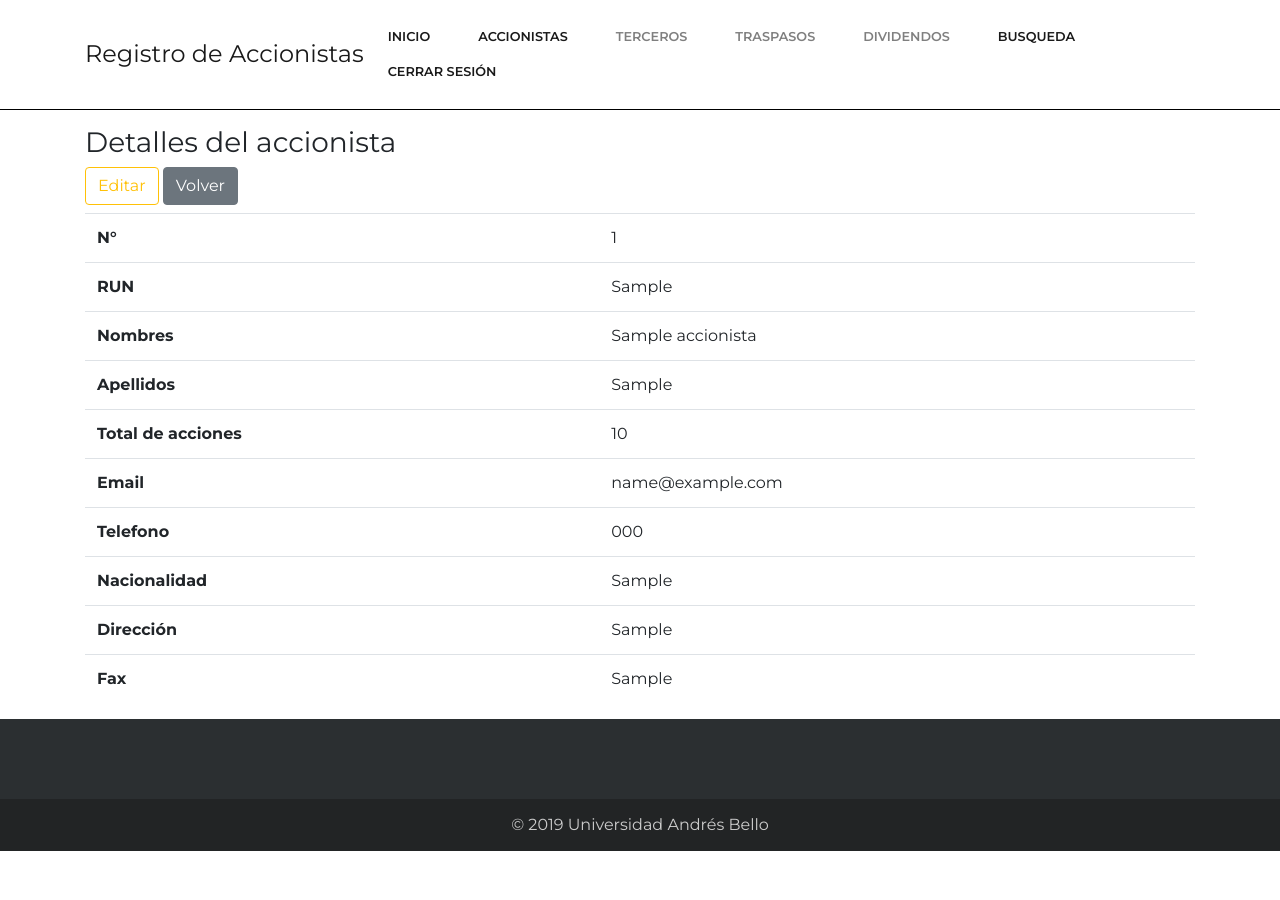
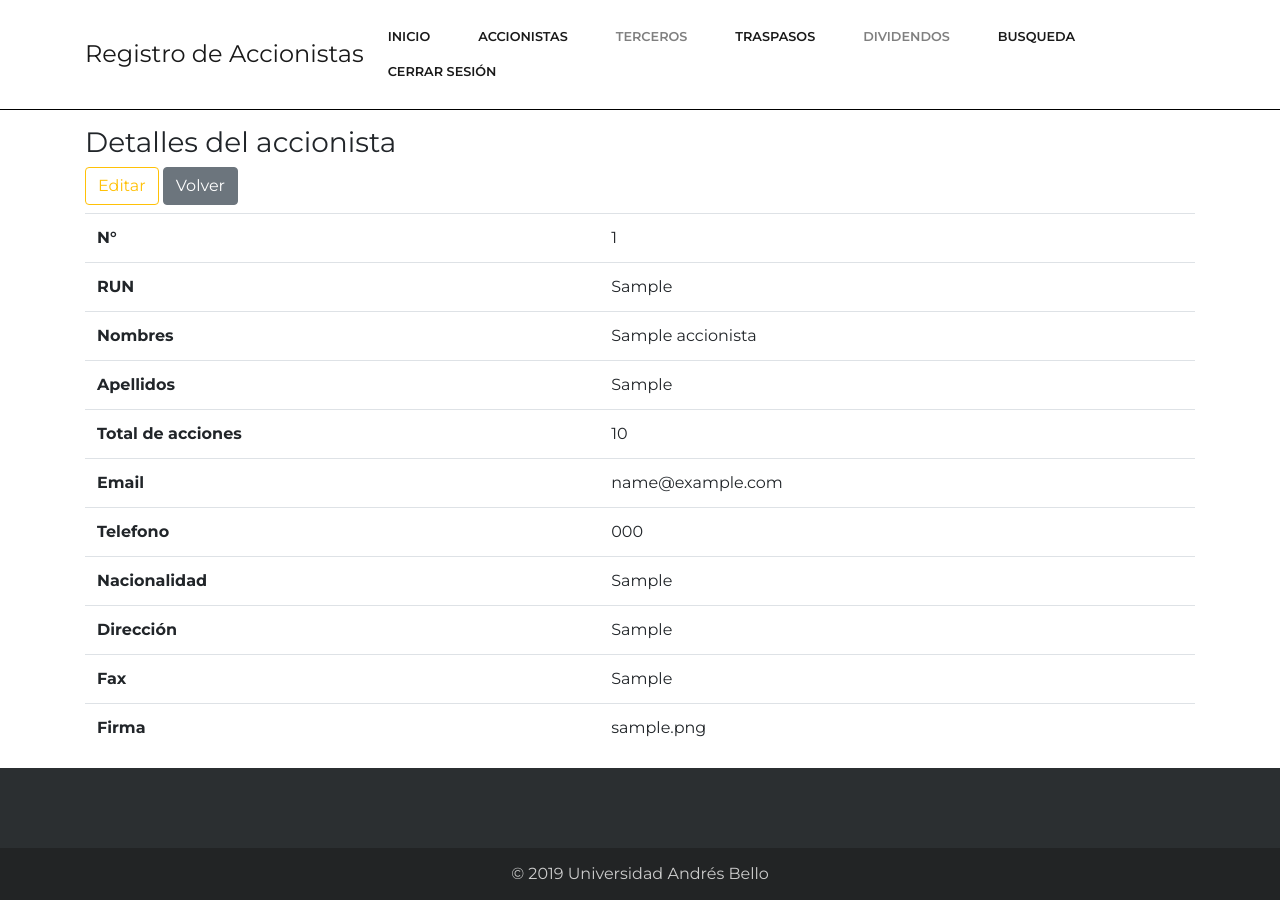
Before and after one commit to gmanquilefn/GRUPO9_Registro-de-Accionistas, a Django app: page /accionistas/1/ in a window 1280 px wide. Before the commit the page ends 851 px from the top, so only its background shows below. Run offline with Django 3.2, Linux system fonts and the light colour scheme; a user stored in the database is signed in; tables that the repository leaves empty hold one stand-in row (values such as "Sample post"); some libraries are stand-ins or nearby versions.

Commit message:
Funcionalidad de agregar archivos a los accionistas

```diff
--- a/accionista/models.py
+++ b/accionista/models.py
@@ -11,6 +11,7 @@ class Accionista(models.Model):
   telefono = models.CharField(max_length=20, default='')
   email = models.CharField(max_length=100, default='example@correo.com')
   fax = models.CharField(max_length=20, default='')
+  imagen = models.FileField(upload_to="accionistas", null=True)
   accionistas = models.Manager()
 
   def __str__ (self):
--- a/accionista/templates/accionista.html
+++ b/accionista/templates/accionista.html
@@ -46,6 +46,10 @@
         <th scope="row">Fax</th>
         <td>{{ accionista.fax }}</td>
       </tr>
+      <tr>
+        <th scope="row">Firma</th>
+        <td>{{ accionista.imagen }}</td>
+      </tr>
     </tbody>
   </table>
 </div>
--- a/accionista/templates/crear.html
+++ b/accionista/templates/crear.html
@@ -2,7 +2,7 @@
 {% load static %}
 {% block content %}
 <div class="container" style="width: 20rem;">
-  <form action="" method="post">
+  <form action="" method="post" enctype="multipart/form-data">
     {% csrf_token %}
     <table class="table table-borderless">
       {{ form.as_table }}
--- a/accionista/urls.py
+++ b/accionista/urls.py
@@ -1,6 +1,8 @@
 from django.conf.urls import url,re_path
 from django.urls import path, include
 from accionista import views
+from django.conf import settings
+from django.conf.urls.static import static
 
 urlpatterns = [
   url(r'^accionistas/$',views.AccionistasView.as_view(),name="accionistas"),
@@ -8,3 +10,6 @@ urlpatterns = [
   re_path(r'^accionistas/(?P<pk>\d+)/editar/$',views.UpdateAccionista.as_view(success_url="/accionistas/"),name='editar'),
   re_path(r'accionistas/(?P<pk>\d+)/$',views.DetalleAccionistaView.as_view(),name="accionista"),
 ]
+
+if settings.DEBUG:
+    urlpatterns += static(settings.MEDIA_URL, document_root=settings.MEDIA_ROOT)
--- a/regAccionistas/settings.py
+++ b/regAccionistas/settings.py
@@ -81,3 +81,5 @@ USE_I18N = True
 USE_L10N = True
 USE_TZ = True
 STATIC_URL = '/static/'
+MEDIA_URL = '/media/'
+MEDIA_ROOT = os.path.join(BASE_DIR, 'media')
--- a/regAccionistas/urls.py
+++ b/regAccionistas/urls.py
@@ -1,8 +1,13 @@
 from django.contrib import admin
 from django.urls import path, include
+from django.conf import settings
+from django.conf.urls.static import static
 
 urlpatterns = [
   path('admin/', admin.site.urls),
   path(r'', include('seguridad.urls')),
   path(r'', include('accionista.urls')),
 ]
+
+if settings.DEBUG:
+    urlpatterns += static(settings.MEDIA_URL, document_root=settings.MEDIA_ROOT)
--- a/requirements.txt
+++ b/requirements.txt
@@ -1,3 +1,4 @@
+pillow
 djangorestframework
 gunicorn
 django>=2.1
--- a/seguridad/templates/navbar.html
+++ b/seguridad/templates/navbar.html
@@ -17,7 +17,7 @@
           <a class="nav-link" >Terceros</a>
         </li>
         <li class="nav-item" role="presentation">
-          <a class="nav-link" >Traspasos</a>
+          <a class="nav-link active" href="/traspaso/" >Traspasos</a>
         </li>
         <li class="nav-item" role="presentation">
           <a class="nav-link" >Dividendos</a>
```
Also changed, not shown: accionista/migrations/0002_accionista_imagen.py (added), accionista/migrations/0003_auto_20190913_0119.py (added), accionista/views.py (line endings or trailing spaces).
